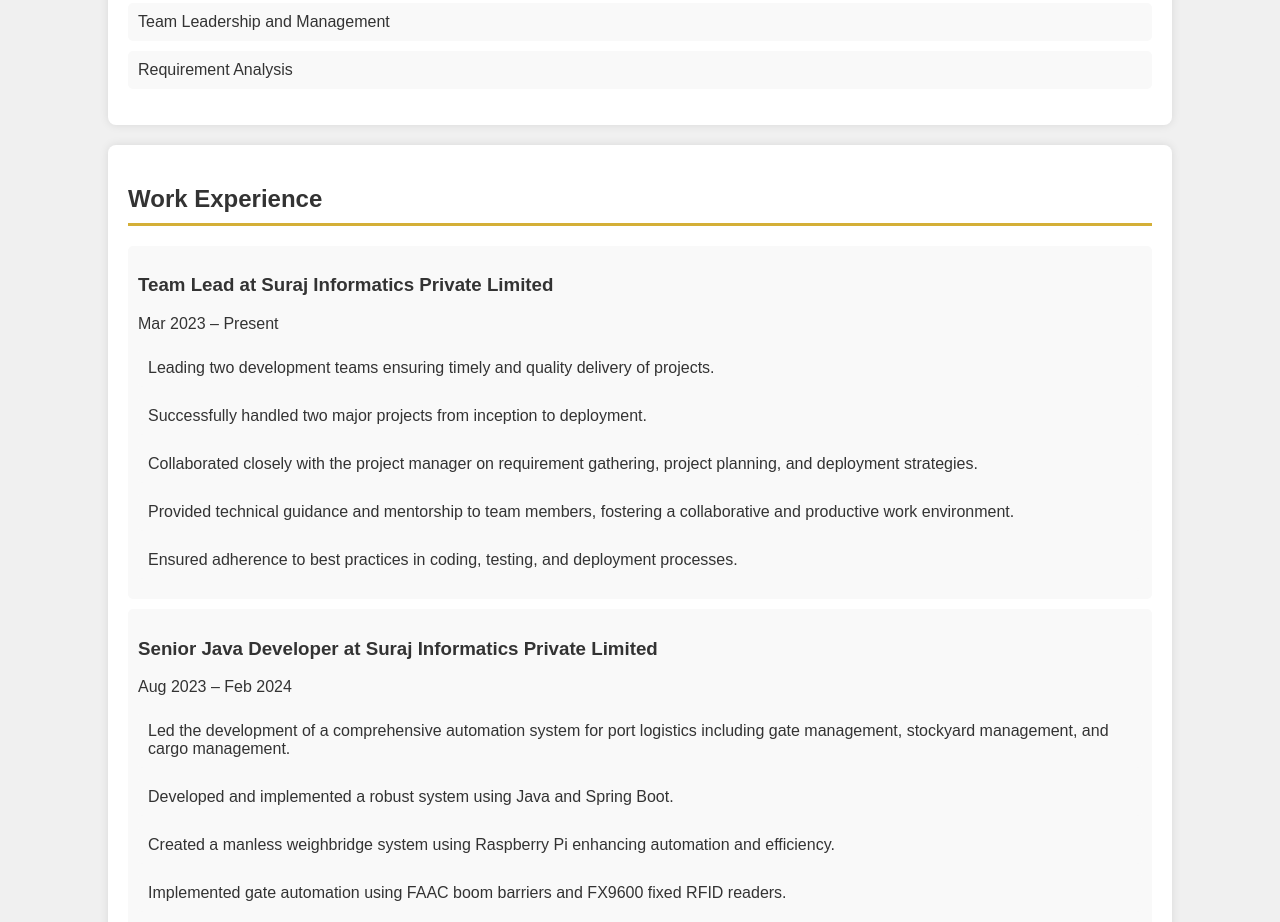
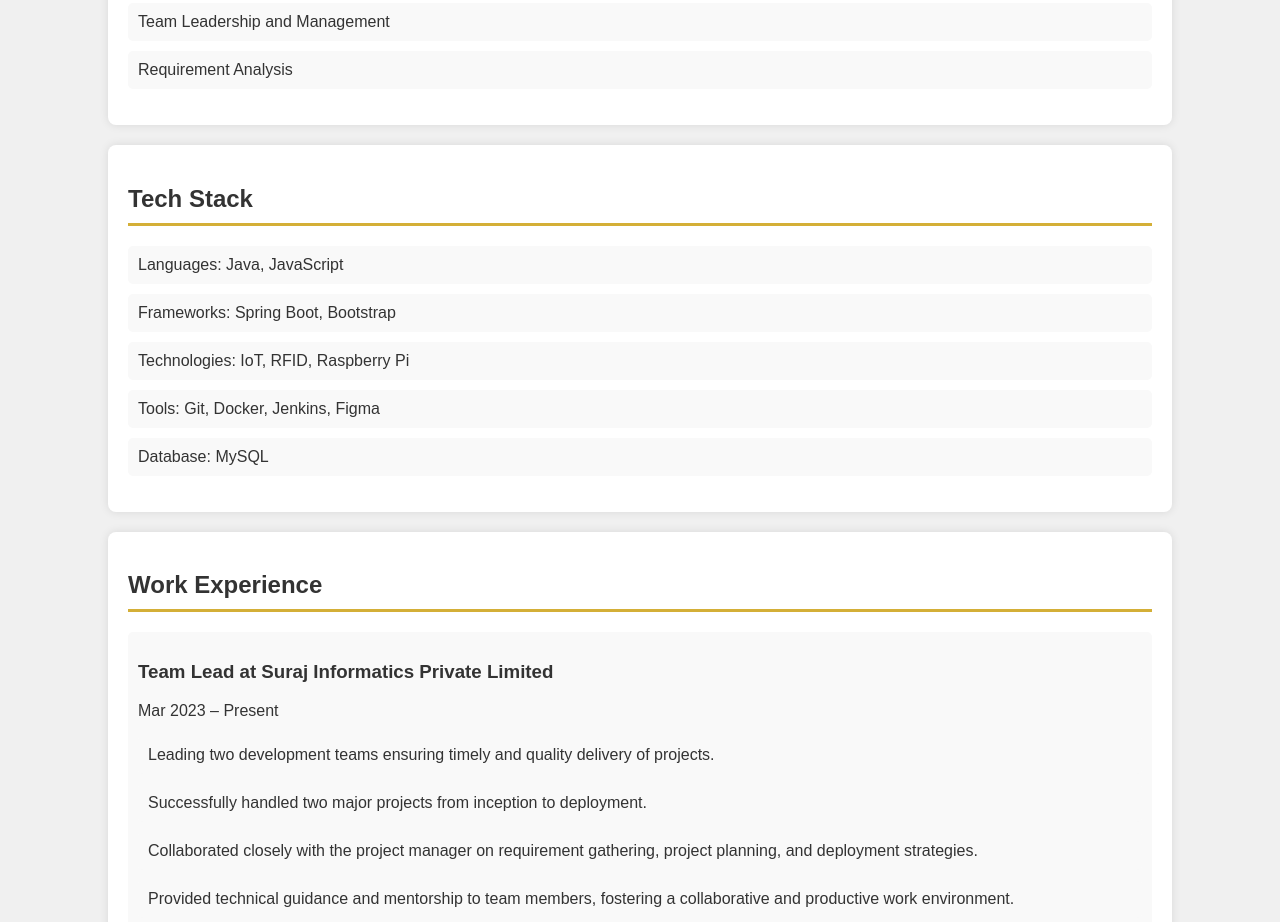
Before and after one commit to prasad2207/Resume, a plain HTML site: page index.html in a window 1280 px wide. Shown: the part 694-1616 px from the top of the page. Drawn offline with Linux system fonts and the light colour scheme.

Commit message:
Update index.html

```diff
--- a/index.html
+++ b/index.html
@@ -106,6 +106,7 @@
             <h1>Prasad Shinde</h1>
             <ul>
                 <li><a href="#skills">Skills</a></li>
+                <li><a href="#tech-stack">Tech Stack</a></li>
                 <li><a href="#experience">Experience</a></li>
                 <li><a href="#education">Education</a></li>
                 <li><a href="#contact">Contact</a></li>
@@ -127,6 +128,17 @@
             <li>Project Planning and Execution</li>
             <li>Team Leadership and Management</li>
             <li>Requirement Analysis</li>
+        </ul>
+    </section>
+
+    <section id="tech-stack" class="section container">
+        <h2>Tech Stack</h2>
+        <ul>
+            <li>Languages: Java, JavaScript</li>
+            <li>Frameworks: Spring Boot, Bootstrap</li>
+            <li>Technologies: IoT, RFID, Raspberry Pi</li>
+            <li>Tools: Git, Docker, Jenkins, Figma</li>
+            <li>Database: MySQL</li>
         </ul>
     </section>
 
```
